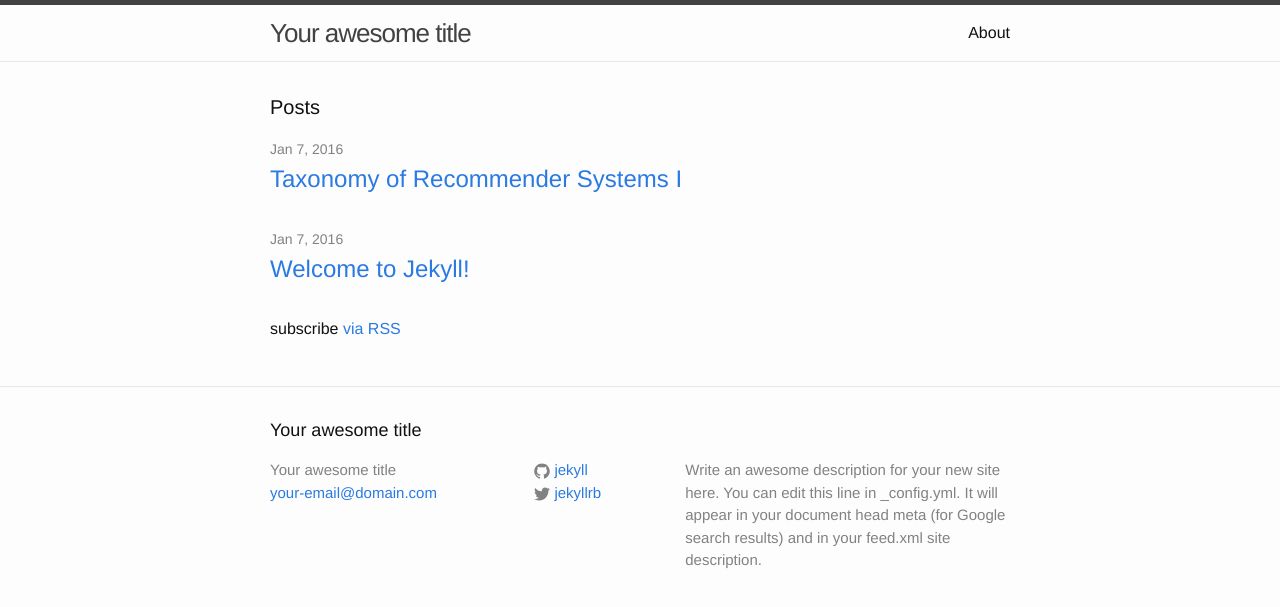
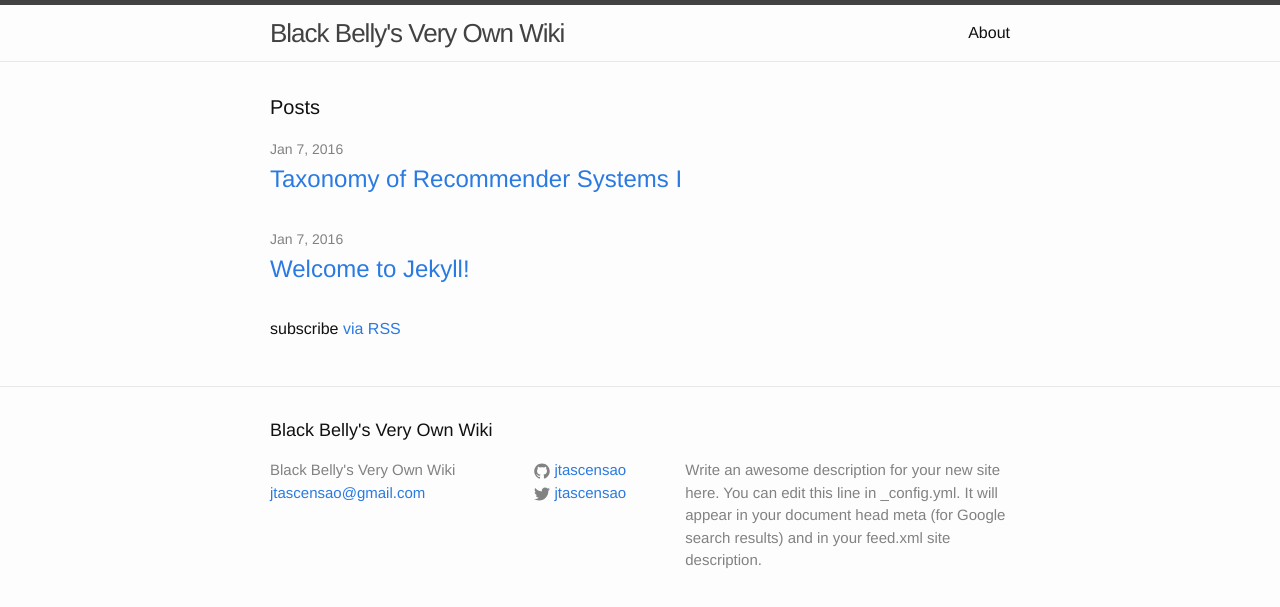
Before and after one commit to joao-wiki/joao-wiki.github.io, a Jekyll site: the page built from index.html, in a window 1280 px wide. Shown: the top 607 px of the page. Built offline with Jekyll 4.4.1, drawn with Linux system fonts in a browser that asks for light colours.

Commit message:
new configs

```diff
--- a/_config.yml
+++ b/_config.yml
@@ -6,16 +6,16 @@
 # 'jekyll serve'. If you change this file, please restart the server process.
 
 # Site settings
-title: Your awesome title
-email: your-email@domain.com
+title: Black Belly's Very Own Wiki
+email: jtascensao@gmail.com
 description: > # this means to ignore newlines until "baseurl:"
   Write an awesome description for your new site here. You can edit this
   line in _config.yml. It will appear in your document head meta (for
   Google search results) and in your feed.xml site description.
 baseurl: "" # the subpath of your site, e.g. /blog
 url: "http://yourdomain.com" # the base hostname & protocol for your site
-twitter_username: jekyllrb
-github_username:  jekyll
+twitter_username: jtascensao
+github_username:  jtascensao
 
 # Build settings
 markdown: kramdown
```
